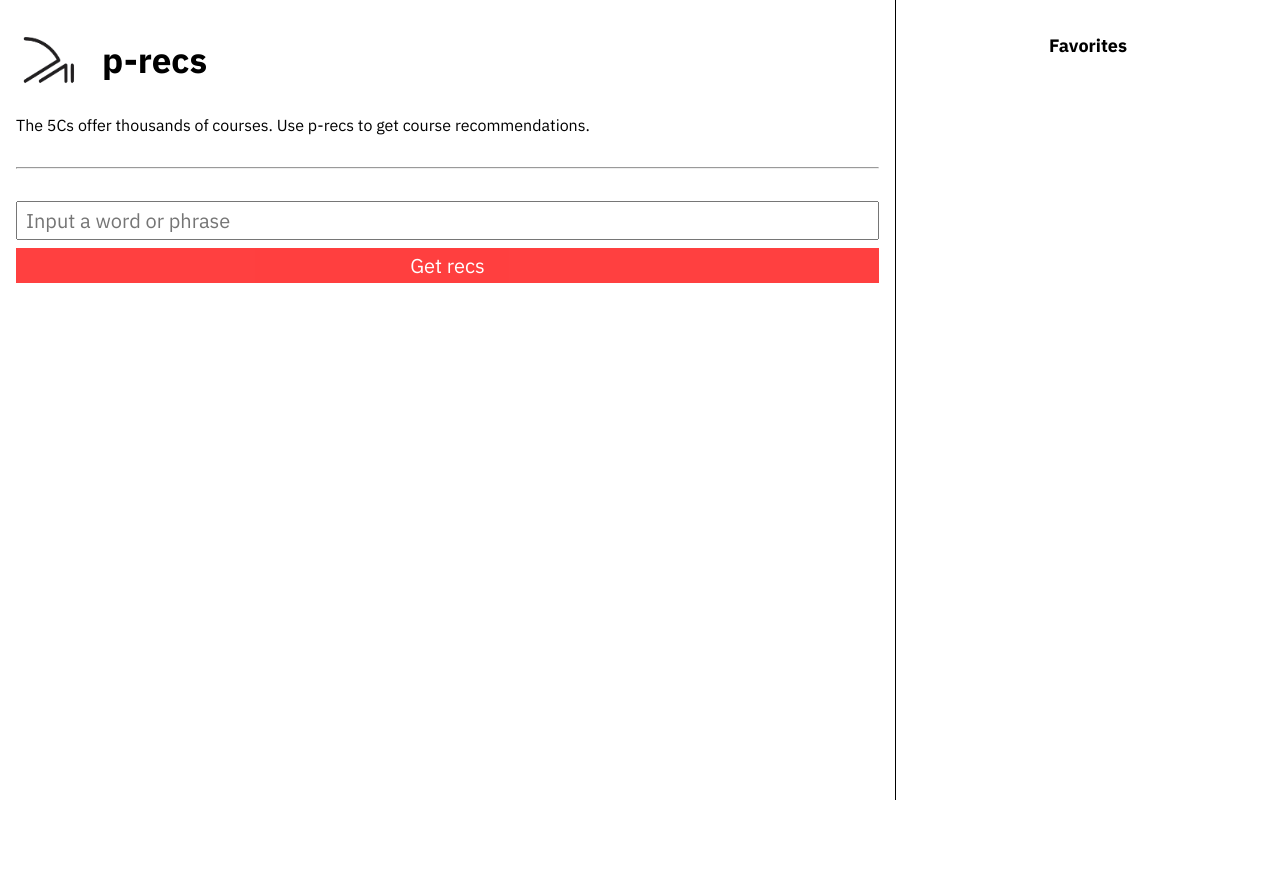
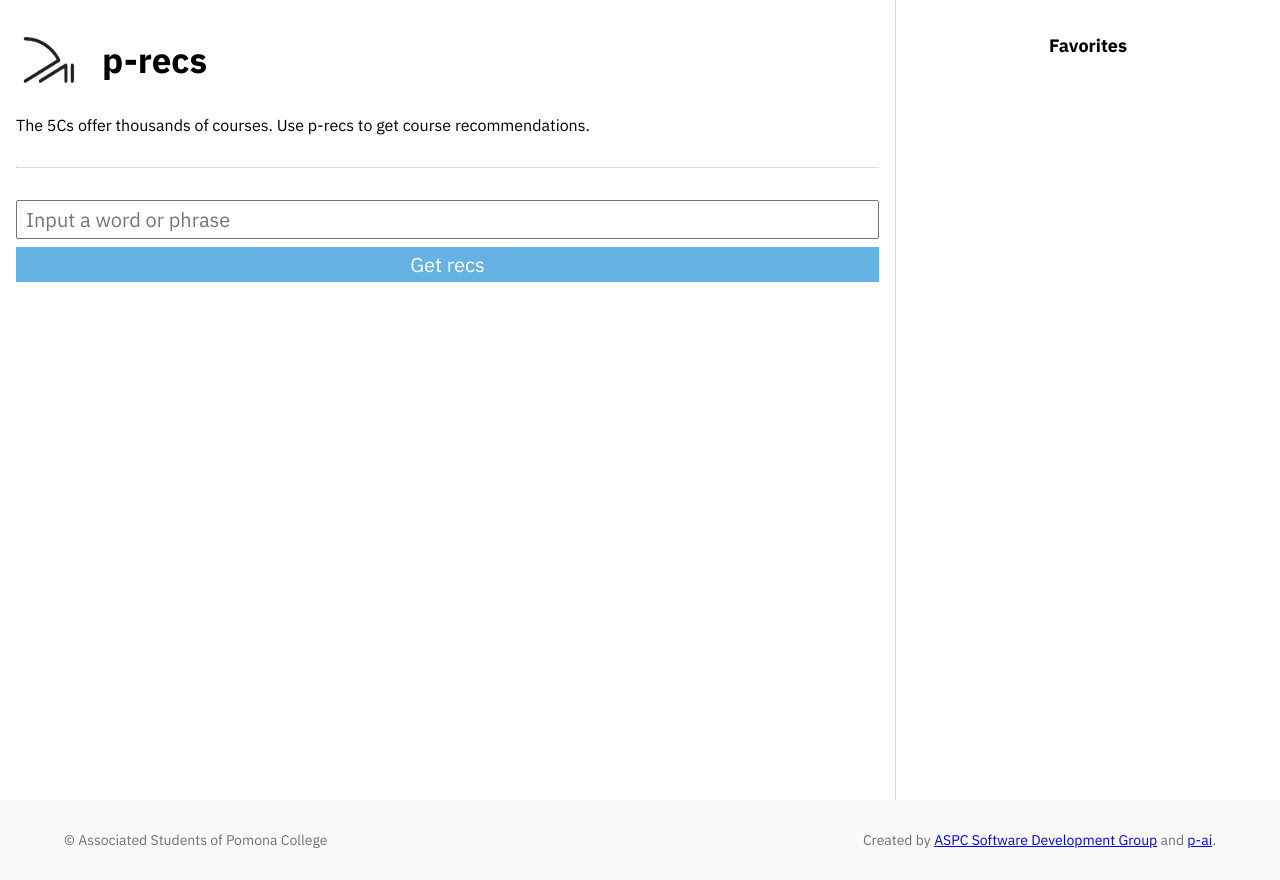
Before and after one commit to aspc/p-recs, a Flask app: page / in a window 1280 px wide. Before the commit the page ends 800 px from the top, so only its background shows below. Run offline with Flask 3, Linux system fonts and the light colour scheme; parts of the project's set-up code (start-up, migrations or seed data) failed here and were passed over; some libraries are stand-ins or nearby versions.

Commit message:
added footer and some styling

```diff
--- a/static/stylesheets/style.css
+++ b/static/stylesheets/style.css
@@ -55,7 +55,7 @@ h1 {
 	.left-col {
 		width: 70%;
 		height: 100%;
-		border-right: 1px solid black;
+		border-right: 1px solid #DBDBDB;
 		flex-grow: 0;
 		flex-shrink: 0;
 		box-sizing: border-box;
@@ -65,6 +65,8 @@ h1 {
 
 hr {
 	margin: 32px 0;
+	border-color: #DBDBDB;
+	border-top: #DBDBDB
 }
 
 input {
@@ -78,7 +80,7 @@ input {
 }
 
 input[type="submit"] {
-	background-color: red;
+	background-color: #3298DB;
 	border: 0;
 	color: white;
 	opacity: 0.75;
@@ -174,3 +176,21 @@ input[type="submit"]:hover {
 	margin-bottom: 2px;
 	margin-top: 0
 }
+/* Footer styling */
+.footer {
+	background-color: #FAFAFA;
+	color: #717171;
+	padding: 1rem;
+    font-size: 1rem;
+	font-size: 14px;
+}
+
+p.left-footer {
+	padding: 1px;
+	padding-left: 3rem;
+}
+
+p.right-footer {
+	padding: 1px;
+	padding-right: 3rem;
+}
--- a/templates/index.html
+++ b/templates/index.html
@@ -15,5 +15,9 @@
 			{% include 'favorites.html' %}
 		</div>
 	</div>
+	<div class="footer" style="display: flex; justify-content: space-between;">
+		<p class="left-footer">&copy; Associated Students of Pomona College</p>
+		<p class="right-footer">Created by <a href="https://pomonastudents.org/sdg">ASPC Software Development Group</a> and <a href="https://www.p-ai.org/">p-ai</a>.</p>
+	</div>
 </body>
 </html>
```
